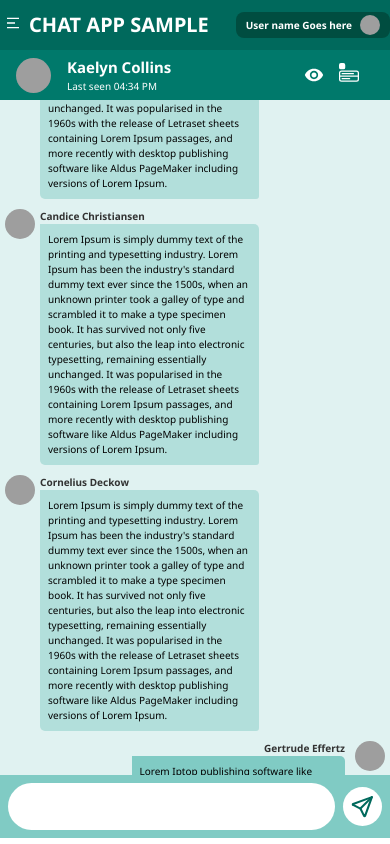
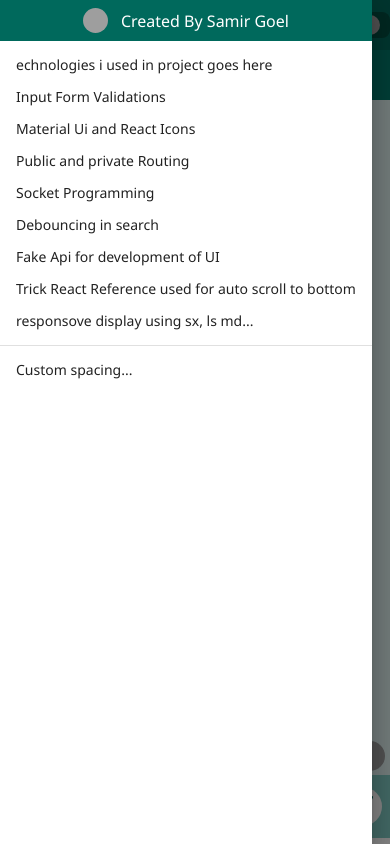
Before and after one commit to samirgoel3/chatapp, a React (Create React App) app: page /main in a window 390 px wide. Both pictures are taken after a click on the icon 13 px from the left and 23 px from the top of the page. Built offline with nearby package versions, Linux system fonts and the light colour scheme; grey boxes are pictures that could not be loaded.

Commit message:
basic responsive complete

```diff
--- a/src/components/topbar/ConceptsUsedInSite.jsx
+++ b/src/components/topbar/ConceptsUsedInSite.jsx
@@ -1,14 +1,13 @@
-import * as React from 'react';
-import { styled, alpha } from '@mui/material/styles';
+import ArchiveIcon from '@mui/icons-material/Archive';
+import FileCopyIcon from '@mui/icons-material/FileCopy';
+import KeyboardArrowDownIcon from '@mui/icons-material/KeyboardArrowDown';
 import Button from '@mui/material/Button';
+import Divider from '@mui/material/Divider';
 import Menu from '@mui/material/Menu';
 import MenuItem from '@mui/material/MenuItem';
-import EditIcon from '@mui/icons-material/Edit';
-import Divider from '@mui/material/Divider';
-import ArchiveIcon from '@mui/icons-material/Archive';
-import FileCopyIcon from '@mui/icons-material/FileCopy';
-import MoreHorizIcon from '@mui/icons-material/MoreHoriz';
-import KeyboardArrowDownIcon from '@mui/icons-material/KeyboardArrowDown';
+import { alpha, styled } from '@mui/material/styles';
+import * as React from 'react';
+import Concepts from '../../constants/DevConcepts';
 
 const StyledMenu = styled((props) => (
   <Menu
@@ -72,7 +71,7 @@ export default function ConceptsUsedInSite() {
         disableElevation
         onClick={handleClick}
         endIcon={<KeyboardArrowDownIcon />}
-        sx={{ border:'1px solid #fff', marginLeft:3, fontSize:10}}
+        sx={{ border: '1px solid #fff', marginLeft: 3, fontSize: 10 }}
       >
         Concepts Used in Site
       </Button>
@@ -85,47 +84,14 @@ export default function ConceptsUsedInSite() {
         open={open}
         onClose={handleClose}
       >
-
-        <MenuItem onClick={handleClose} disableRipple>
-          <FileCopyIcon />
-          Public vs Privated/protected Route
-        </MenuItem>
-
-        <MenuItem onClick={handleClose} disableRipple>
-          <FileCopyIcon />
-          Form Validation at login
-        </MenuItem>
-
-        <MenuItem onClick={handleClose} disableRipple>
-          <FileCopyIcon />
-          Matrial UI Concepts with grid
-        </MenuItem>
-
-        <MenuItem onClick={handleClose} disableRipple>
-          <FileCopyIcon />
-          Socket Programming
-        </MenuItem>
-
-        <MenuItem onClick={handleClose} disableRipple>
-          <FileCopyIcon />
-          Debouncing in search
-        </MenuItem>
-
-        <MenuItem onClick={handleClose} disableRipple>
-          <FileCopyIcon />
-          Fake Api for development of UI
-        </MenuItem>
-
-        <MenuItem onClick={handleClose} disableRipple>
-          <FileCopyIcon />
-          Trick React Reference used for auto scroll to bottom
-        </MenuItem>
-
-        <MenuItem onClick={handleClose} disableRipple>
-          <FileCopyIcon />
-          Shortcut tip for setting responsove display using sx, ls md...
-        </MenuItem>
-
+        {Concepts.map((e, i) => {
+          return (
+            <MenuItem onClick={handleClose} disableRipple>
+              <FileCopyIcon />
+              {e.detail}
+            </MenuItem>
+          )
+        })}
 
         <Divider sx={{ my: 0.5 }} />
 
--- /dev/null
+++ b/src/components/topbar/MobileLeftSideDrawer.jsx
@@ -0,0 +1,60 @@
+import { Check } from '@mui/icons-material'
+import { Avatar, Divider, Drawer, Grid, ListItemIcon, ListItemText, MenuItem, MenuList, Typography } from '@mui/material'
+import React from 'react'
+import COLORS from '../../constants/Colors'
+import ICONS from '../../constants/Icons'
+import ConceptsUsedInSite from './ConceptsUsedInSite'
+import Concepts from '../../constants/DevConcepts'
+
+
+
+
+export default function MobileSideDrawerLeft() {
+
+    const [drawerOpen, setDrawerOpen] = React.useState(false)
+
+    return (
+        <React.Fragment key={'left'}>
+            <ICONS.MENU_ONE style={{ marginLeft: 5 }} color={'white'} onClick={() => {
+                setDrawerOpen(!drawerOpen)
+            }} />
+            <Drawer
+                anchor={'left'}
+                open={drawerOpen}
+                onClose={() => { setDrawerOpen(!drawerOpen) }}
+            >
+
+
+                {/* MY MyInfo */}
+                <div>
+                    <Grid container direction={'row'} alignItems={'center'} justifyContent={'center'} paddingLeft={1} width={'100%'} height={'100%'} sx={{ backgroundColor: COLORS.PRIMARY, padding: 1 }}>
+                        <Grid item>
+                            <Avatar alt="Natacha" src='https://d22y893cekuu8h.cloudfront.net/s_eaf98ae5e893-2018-07-25-13-25-14-000203.jpg' style={{ width: 25, height: 25, marginRight: 13 }} />
+                        </Grid>
+                        <Grid item>
+
+                            <Typography color={'white'}>Created By Samir Goel</Typography>
+                        </Grid>
+                    </Grid>
+                </div>
+
+
+                {/* Concepts  */}
+                <div>
+                    <MenuList dense>
+                        {Concepts.map((e, i) => {
+                            return(
+                            <MenuItem>
+                                <ListItemText>{e.detail}</ListItemText>
+                            </MenuItem>)
+                        })}
+                        <Divider />
+                        <MenuItem>
+                            <ListItemText>Custom spacing...</ListItemText>
+                        </MenuItem>
+                    </MenuList>
+                </div>
+            </Drawer>
+        </React.Fragment>
+    )
+}
--- a/src/components/topbar/index.jsx
+++ b/src/components/topbar/index.jsx
@@ -1,8 +1,9 @@
 import { Grid } from '@mui/material';
 import React from 'react';
 import ICONS from '../../constants/Icons';
+import AppLogo from './AppLogo';
 import ConceptsUsedInSite from './ConceptsUsedInSite';
-import AppLogo from './AppLogo';
+import MobileSideDrawerLeft from './MobileLeftSideDrawer';
 import MyInfo from './MyInfo';
 import './topbar.css';
 import UserInfo from './UserInfo';
@@ -15,14 +16,17 @@ const TopBar = ({ children }) => {
     <Grid container direction={'column'} >
 
       {/* Top Bar */}
-      <Grid container className='root-top-bar' >
-        <Grid item display={{ xl:'none', lg:'none', md:'none', sm:'block', xs:'block'}}><ICONS.MENU_ONE style={{marginLeft:5}} color={'white'} /></Grid>
-        <Grid item display={{ xl:'block', lg:'block', md:'block', sm:'block', xs:'block'}}><AppLogo/></Grid>
-        <Grid item display={{ xl:'block', lg:'block', md:'block', sm:'none', xs:'none'}}><MyInfo/></Grid>
-        <Grid item display={{ xl:'block', lg:'block', md:'block', sm:'none', xs:'none'}}> <ConceptsUsedInSite/></Grid>
+      <Grid container className='root-top-bar'>
+        <Grid item display={{ xl: 'none', lg: 'none', md: 'none', sm: 'block', xs: 'block' }}>
+          <MobileSideDrawerLeft />
+        </Grid>
+        <Grid item display={{ xl: 'block', lg: 'block', md: 'block', sm: 'block', xs: 'block' }}><AppLogo /></Grid>
+        <Grid item display={{ xl: 'block', lg: 'block', md: 'block', sm: 'none', xs: 'none' }}><MyInfo /></Grid>
+        <Grid item  display={{ xl: 'block', lg: 'block', md: 'block', sm: 'none', xs: 'none' }}> <ConceptsUsedInSite /></Grid>
 
         <div style={{ display: 'flex', flex: 1 }} />
         <UserInfo />
+
       </Grid>
 
 
@@ -32,6 +36,7 @@ const TopBar = ({ children }) => {
       </Grid>
 
 
+
     </Grid>
 
   );
--- a/src/constants/DevConcepts.js
+++ b/src/constants/DevConcepts.js
@@ -2,7 +2,7 @@ const Concepts = [
     {
         technology:'React',
         icons:'',
-        detail:'Description about my self and technologies i used in project goes here'
+        detail:'echnologies i used in project goes here'
     },
     {
         technology:'React',
@@ -18,7 +18,33 @@ const Concepts = [
         technology:'React',
         icons:'',
         detail:'Public and private Routing'
+    },
+    {
+        technology:'React',
+        icons:'',
+        detail:'Socket Programming '
+    },
+    {
+        technology:'React',
+        icons:'',
+        detail:'Debouncing in search '
+    },
+    {
+        technology:'React',
+        icons:'',
+        detail:'Fake Api for development of UI  '
+    },
+    {
+        technology:'React',
+        icons:'',
+        detail:'Trick React Reference used for auto scroll to bottom'
+    },
+    {
+        technology:'React',
+        icons:'',
+        detail:'responsove display using sx, ls md...'
     }
+
 
 ]
 
--- a/src/pages/main/chat-window/ChatTopBar.js
+++ b/src/pages/main/chat-window/ChatTopBar.js
@@ -3,12 +3,13 @@ import { Grid, Avatar, Typography } from '@mui/material'
 import ICONS from '../../../constants/Icons'
 import COLORS from '../../../constants/Colors'
 import { faker } from '@faker-js/faker'
+import MobileRightSideDrawer from './MobileRightSideDrawer'
 
 export default function ChatTopBar() {
     return (
         <Grid
             container
-            sx={{ width: '100%', height: 50, backgroundColor: COLORS.PRIMARY_LIGHT, paddingInline: 2}}
+            sx={{ width: '100%', height: 50, backgroundColor: COLORS.PRIMARY_LIGHT, paddingInline: 2 }}
             flexDirection={'row'}
             justifyContent={'flex-start'}
             alignItems={'center'}>
@@ -19,9 +20,9 @@ export default function ChatTopBar() {
                 <Typography sx={{ color: 'white', fontSize: 10, fontWeight: 400 }}>Last seen 04:34 PM</Typography>
             </Grid>
             <ICONS.OPEN_EYE_ICON style={{ width: 20, height: 20, color: 'white' }} />
-            <Grid display={{xs:'block', sm:'block', md:'none', lg:'none', xl:'none'}} >
-                <ICONS.CHAT_MENU color='white' size={20} style={{ marginInline: 15 }} />
-                </Grid>
+            <Grid display={{ xs: 'block', sm: 'block', md: 'none', lg: 'none', xl: 'none' }} sx={{marginInline:2}}>
+                <MobileRightSideDrawer/>
+            </Grid>
         </Grid>
     )
 }
--- /dev/null
+++ b/src/pages/main/chat-window/MobileRightSideDrawer.jsx
@@ -0,0 +1,28 @@
+import React, { Component } from 'react'
+import { Drawer } from '@mui/material'
+import ICONS from '../../../constants/Icons'
+import SideBar from '../side-bar'
+
+
+
+
+export default function MobileRightSideDrawer() {
+
+    const [drawerOpen, setDrawerOpen] = React.useState(false)
+
+    return (
+        <React.Fragment key={'right'}>
+            <ICONS.CHAT_MENU
+             style={{ marginLeft: 5 }} color={'white'} onClick={() => {
+                setDrawerOpen(!drawerOpen)
+            }} />
+            <Drawer
+                anchor={'right'}
+                open={drawerOpen}
+                onClose={()=>{ setDrawerOpen(!drawerOpen)}}>
+                <SideBar/>
+
+            </Drawer>
+        </React.Fragment>
+    )
+}
--- a/src/pages/main/side-bar/RecentChatList.js
+++ b/src/pages/main/side-bar/RecentChatList.js
@@ -1,14 +1,15 @@
 import { Avatar, Grid, Typography } from '@mui/material'
-import React, { Component } from 'react'
+import React, { Component, useEffect, useState } from 'react'
 import COLORS from '../../../constants/Colors'
 import { faker } from '@faker-js/faker';
 
 
 
 
+
 const getMockData = () => {
     faker.seed(323)
-    let requirement = 5;
+    let requirement = 3;
     let arr = [];
     for (let i = 0; i < requirement; i++) {
         arr.push(
@@ -39,9 +40,24 @@ const getRecentChatListItem = (element, index) => {
 
 
 export default function RecentChat() {
+    const [windowSize, setWindowSize] = useState(getWindowSize())
+
+    useEffect(() => {
+        function handleWindowResize() {
+          setWindowSize(getWindowSize());
+        }
+
+        window.addEventListener('resize', handleWindowResize);
+
+        return () => {
+          window.removeEventListener('resize', handleWindowResize);
+        };
+      }, []);
+
+
     return (
         <Grid container sx={{ height: '100%' }} direction={'column'}>
-            <div style={{ height: '81vh', overflowY: 'scroll' }}>
+            <div style={{ height: windowSize.innerWidth < 900 ?(windowSize.innerHeight - 105): (windowSize.innerHeight - 156), overflowY: 'scroll' }}>
 
                 {
                     getMockData().map((e, i) => {
@@ -53,19 +69,11 @@ export default function RecentChat() {
 
             </div>
 
-
-
-
-
-            {/* <div style={{ overflowY: 'scroll' }}>
-                {
-                    MockData.map((e, i) => {
-                        return (
-                            getRecentChatListItem()
-                        )
-                    })
-                }
-            </div> */}
         </Grid>
     )
 }
+
+function getWindowSize() {
+    const {innerWidth, innerHeight} = window;
+    return {innerWidth, innerHeight};
+  }
--- a/src/pages/main/side-bar/index.js
+++ b/src/pages/main/side-bar/index.js
@@ -21,9 +21,6 @@ export default function SideBar() {
             <Grid item flex={1} >
                 <RecentChat/>
             </Grid>
-
-
-
         </Grid>
     )
 }
```
